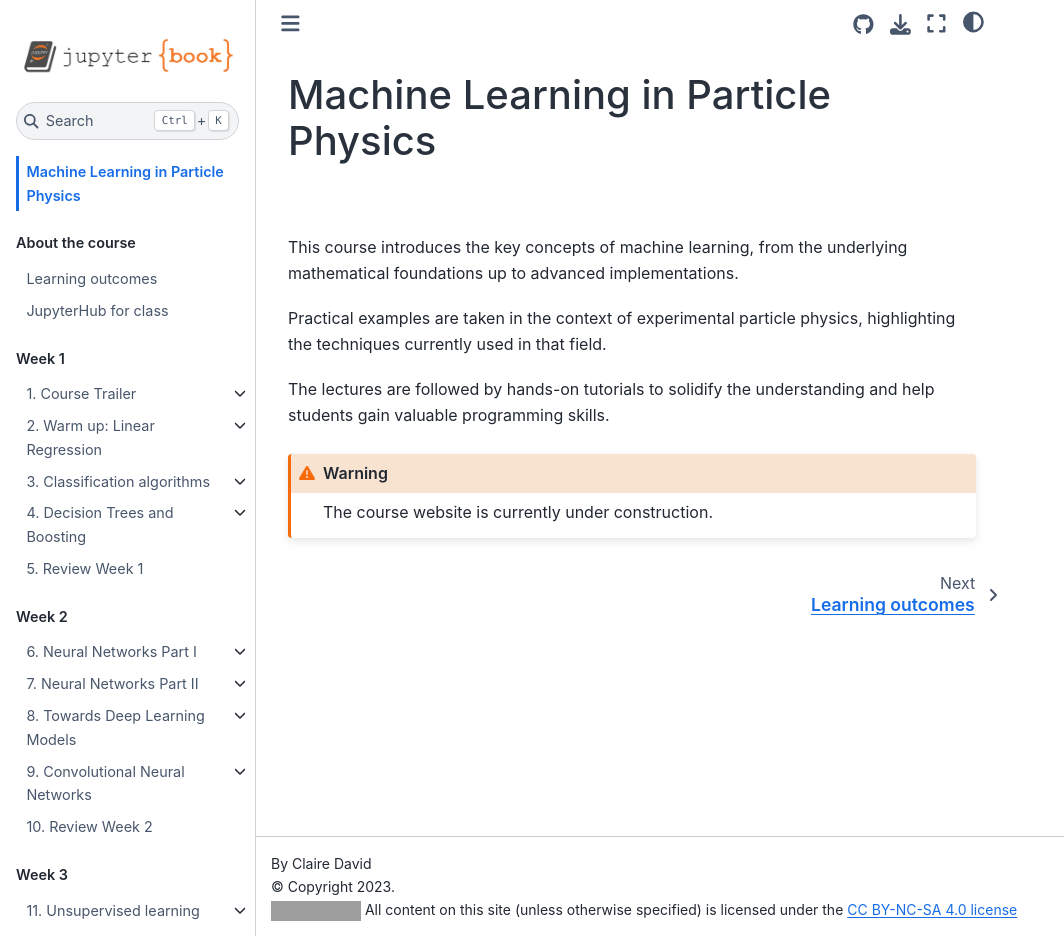
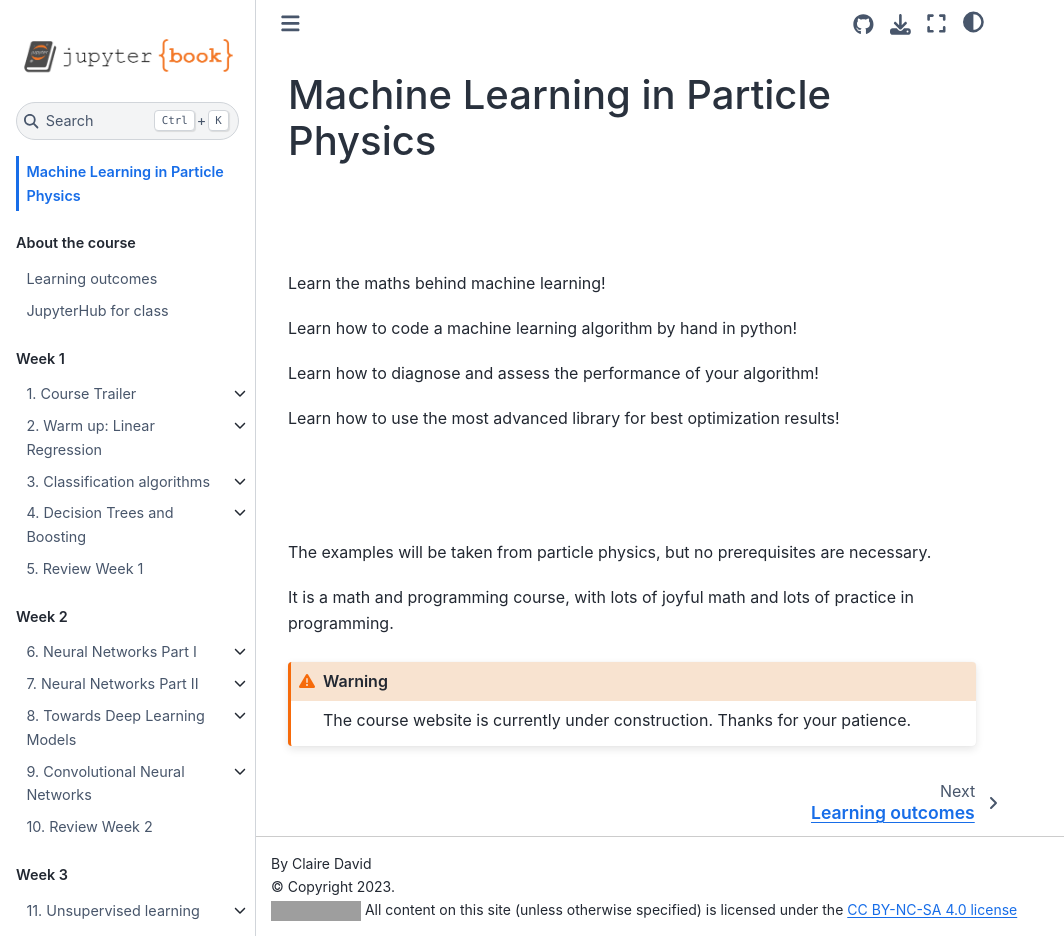
Before and after one commit to clairedavid/ml_in_hep, a Jupyter Book: the page built from intro.md, in a window 1280 px wide and 936 px high. Shown: the whole window, without its empty margins (0-1064 px from the left). Built offline with Jupyter Book 1.0.4 settings and Sphinx 7.4.7 and the Sphinx Book theme 1.1.4, drawn with Linux system fonts in a browser that asks for light colours; pages that are not in the unit, such as notebooks, are missing from menus; grey boxes are pictures that could not be loaded.

Commit message:
Intro redone

````diff
--- a/intro.md
+++ b/intro.md
@@ -1,12 +1,25 @@
 # Machine Learning in Particle Physics
 
-<br><br>
-This course introduces the key concepts of machine learning, from the underlying mathematical foundations up to advanced implementations.
+&nbsp;
 
-Practical examples are taken in the context of experimental particle physics, highlighting the techniques currently used in that field.
+&nbsp;
 
-The lectures are followed by hands-on tutorials to solidify the understanding and help students gain valuable programming skills.
+Learn the maths behind machine learning!
+
+Learn how to code a machine learning algorithm by hand in python!
+
+Learn how to diagnose and assess the performance of your algorithm!
+
+Learn how to use the most advanced library for best optimization results!
+
+&nbsp;
+
+&nbsp;
+
+The examples will be taken from particle physics, but no prerequisites are necessary.
+
+It is a math and programming course, with lots of joyful math and lots of practice in programming.
 
 
-```{warning} The course website is currently under construction.
+```{warning} The course website is currently under construction. Thanks for your patience.
 ```
````
